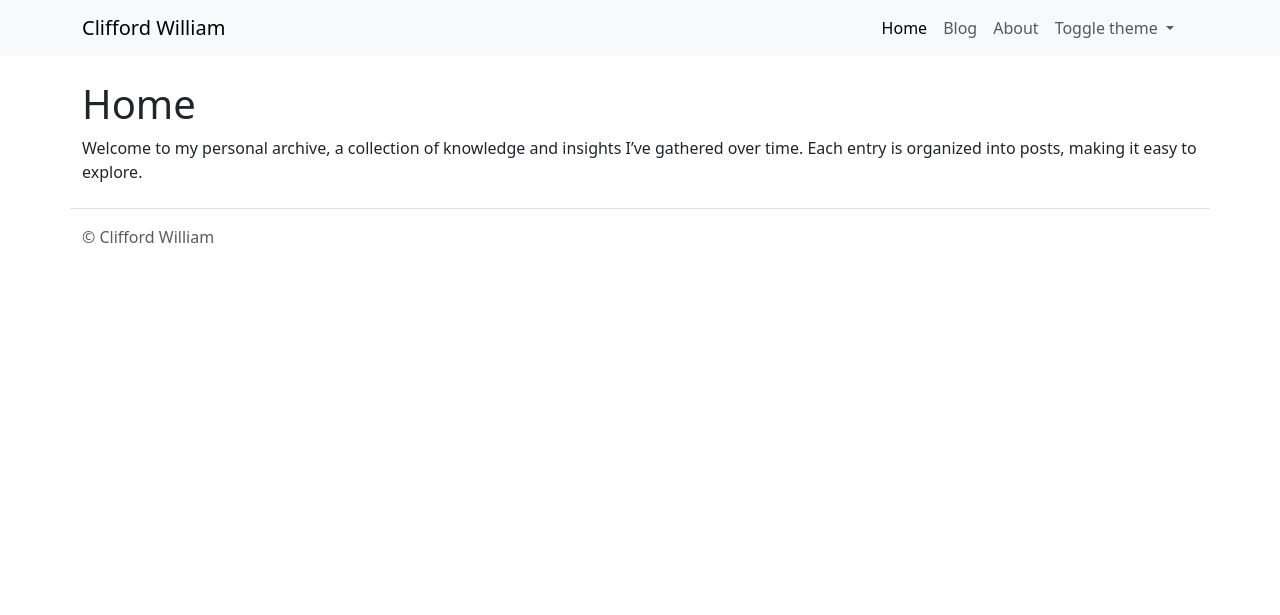
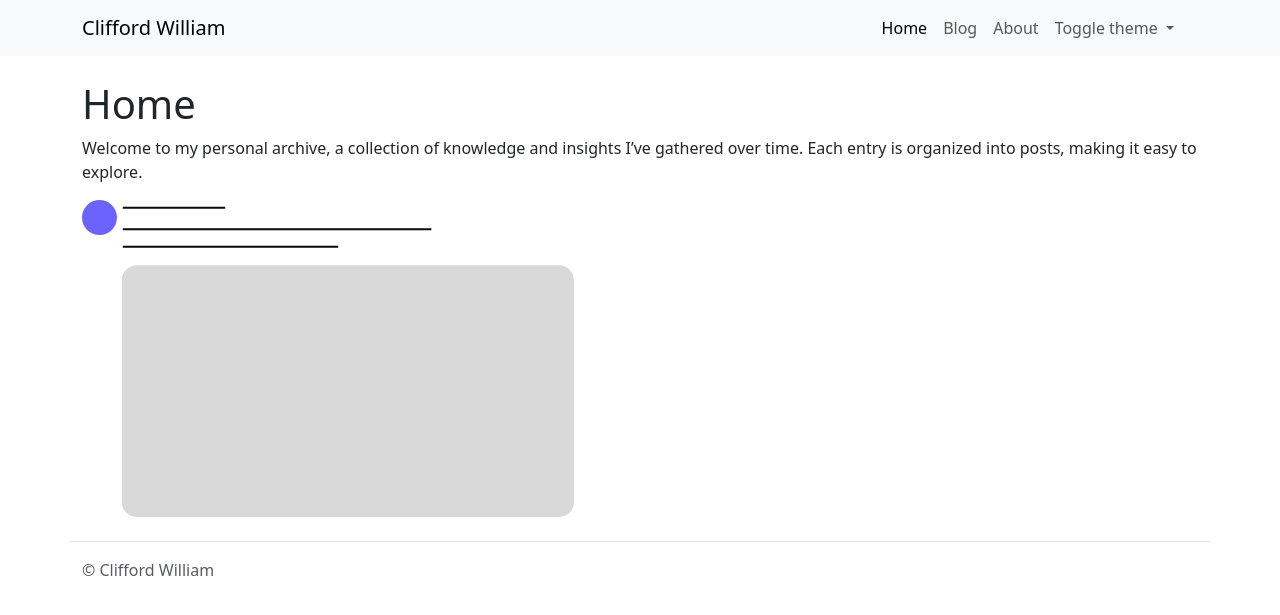
Before and after one commit to cliffordwilliam/my_archive, a Jekyll site: the page built from index.md, in a window 1280 px wide. Shown: the top 615 px of the page. Built offline with Jekyll 4.4.1, drawn with Linux system fonts in a browser that asks for light colours.

Commit message:
image test

```diff
--- a/index.md
+++ b/index.md
@@ -3,3 +3,5 @@ title: "Home"
 ---
 
 Welcome to my personal archive, a collection of knowledge and insights I’ve gathered over time. Each entry is organized into posts, making it easy to explore.
+
+![post]({{ site.baseurl }}/assets/svgs/undraw_post_ahef.svg)
```
Also changed, not shown: assets/svgs/undraw_post_ahef.svg (added).
